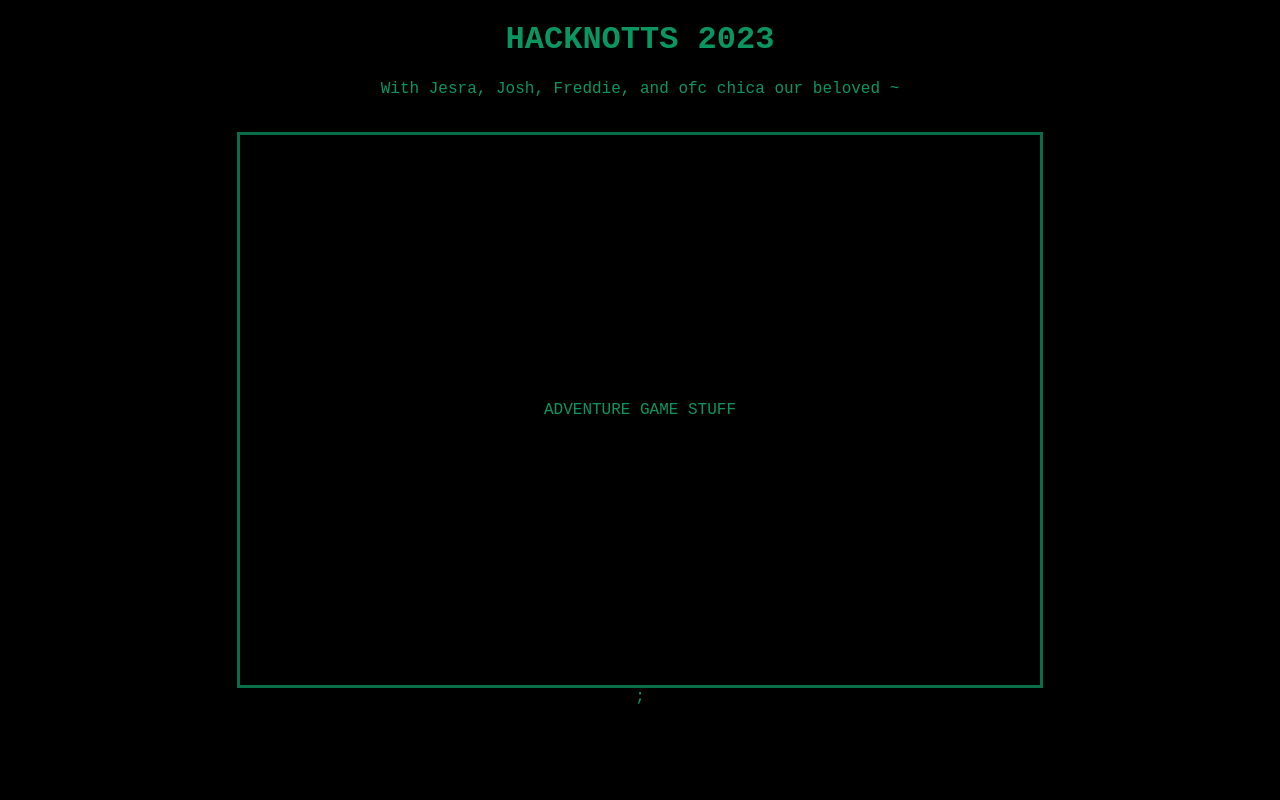
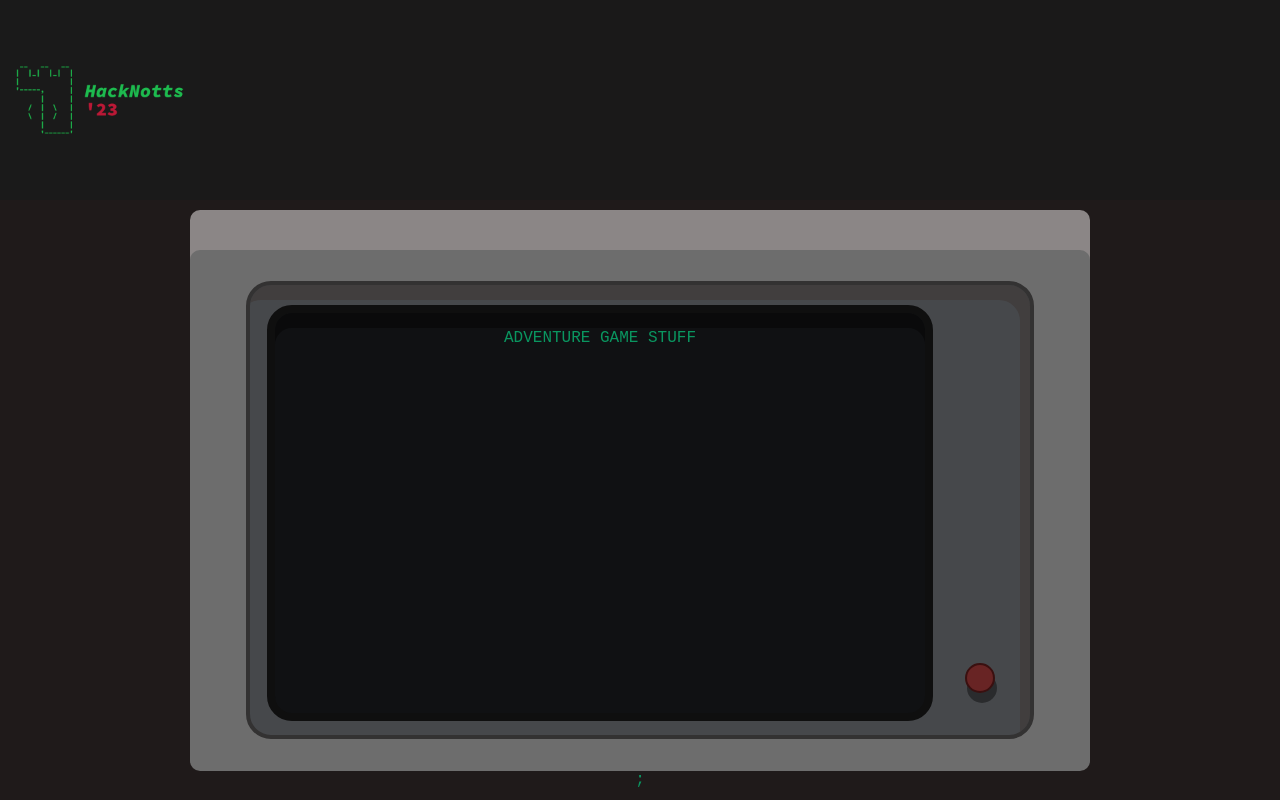
Before and after one commit to CellOrwell/Broken-Neon-HN23, a React (Create React App) app in the folder hn23/: page / in a window 1280 px wide. Built offline with nearby package versions, Linux system fonts and the light colour scheme.

Commit message:
Implement retro computer and terminal interface

```diff
--- a/hn23/src/App.js
+++ b/hn23/src/App.js
@@ -9,7 +9,7 @@ function gameDisplay(user_input) {
 
   //Have a continuous calling of this function?  To constantly update the game,
 
-  return(
+  return (
     <div>
       {/* Display ASCII game */}
 
@@ -36,17 +36,35 @@ function App() {
   return (
     <div>
       <header>
-        <h1>HACKNOTTS 2023 </h1>
+        <img src={require('./hacknottsLogo.png')} style={{
+          width: '200px',
+          height: '200px',
+          verticalAlign: 'middle',
+
+        }}></img>
+        {/* <h1>HackNotts '23 </h1> */}
       </header>
 
       <main>
-        <p className="App-intro">
-          With Jesra, Josh, Freddie, and ofc chica our beloved ~<br></br><br></br>
-        </p>
+        <section className="terminalSection" style={{ marginTop: '50px' }}>
+          <div className="computerScreen">
+            <div className="buttonScreen" style={{ marginTop: '30px' }}>
+              {/* <button className="computerButton" onClick={()}></button> */}
+              {/* <button className="computerButton"></button> */}
 
-        <section className="terminalSection">
-          <div className="terminal">
-            <p>ADVENTURE GAME STUFF</p>
+              <div className="terminal" style={{ marginTop: '20px' }}>
+                <p>ADVENTURE GAME STUFF</p>
+                <button className="computerButton"></button>
+
+              </div>
+
+            </div>
+
+
+            {/* <div className="computerButton">
+
+
+            </div> */}
           </div>
 
         </section>
--- a/hn23/src/index.css
+++ b/hn23/src/index.css
@@ -6,7 +6,8 @@ body {
 
   margin: 0;
   padding: 0;
-  background-color: black;
+  /* background-color: rgb(63, 56, 56); */
+  background-color: rgb(31, 26, 26);
   color: rgb(10, 150, 96);
   font-family: 'Courier New', Courier, monospace;
   text-align: center;
@@ -14,19 +15,119 @@ body {
 
 @keyframes fadeInAnimation {
   0% {
-      opacity: 0;
+    opacity: 0;
   }
+
   100% {
-      opacity: 1;
-   }
+    opacity: 1;
+  }
 }
 
-.terminal{
-  text-align: center;
-  bottom:50px;
-  width: 300px;
-  border: 3px solid rgb(8, 110, 73);
-  padding: 250px;
-  margin:auto;
+
+header {
+  background-color: #1a1919;
+  /* padding: 20px; */
+  display: flex;
+  justify-content: space-between;
   align-items: center;
 }
+
+
+.computerScreen {
+  border-radius: 10px;
+  box-shadow: 0px -40px rgb(139, 134, 134);
+  padding-top: 1px;
+  background-color: rgb(109, 109, 109);
+  text-align: center;
+  bottom: 50px;
+  width: 900px;
+  height: 520px;
+  /* border: 8px solid rgb(8, 110, 73); */
+  /* border: 8px solid rgb(151, 153, 152); */
+
+  /* padding: 280px; */
+  margin: auto;
+  align-items: center;
+  display: block;
+}
+
+.buttonScreen {
+  border-radius: 25px;
+  box-shadow: -10px 15px rgb(65, 62, 62) inset;
+
+  background-color: rgb(70, 72, 75);
+  text-align: center;
+  bottom: 20px;
+  width: 700px;
+  padding-right: 80px;
+  height: 450px;
+  /* border: 8px solid rgb(8, 110, 73); */
+  border: 4px solid rgb(51, 50, 50);
+
+  /* padding: 250px; */
+  margin: auto;
+  align-items: center;
+  /* margin-bottom:50px; */
+}
+
+.computerButton{
+  border-radius: 25px;
+  /* box-shadow: 0px 15px rgba(0, 0, 0, 0.404) inset; */
+  box-shadow: 2px 10px rgba(0, 0, 0, 0.404);
+
+  background-color: rgb(104, 36, 36);
+  bottom: 50px;
+  right:100px;
+  width: 30px;
+  margin-left:690px;
+  margin-top:300px;
+  height: 30px;
+  border: 2px solid rgb(58, 16, 16);
+}
+
+.terminal {
+  border-radius: 25px;
+  box-shadow: 0px 15px rgba(0, 0, 0, 0.404) inset;
+  background-color: rgb(16, 17, 19);
+  text-align: center;
+  bottom: 50px;
+  width: 650px;
+  height: 400px;
+  /* border: 8px solid rgb(8, 110, 73); */
+  border: 8px solid rgb(15, 15, 15);
+
+  /* padding: 250px; */
+  margin: auto;
+  align-items: center;
+  /* margin-bottom:50px; */
+
+}
+
+
+
+/* .computerScreen {
+  border-radius: 10px;
+  background-color: rgb(109, 109, 109);
+  text-align: center;
+  width: 400px;
+  border: 8px solid rgb(151, 153, 152);
+  padding: 200px;
+  margin: auto;
+  display: flex;
+  justify-content: center;
+  align-items: center;
+}
+
+.terminal {
+  border-radius: 25px;
+  background-color: rgb(16, 17, 19);
+  text-align: center;
+  width: 180%;
+  border: 8px solid rgb(0, 0, 0);
+  padding: 2px;
+}
+
+.terminal p {
+  margin: 0;
+  color: white;
+} */
```
Also changed, not shown: hn23/src/hacknottsLogo.png (added).
